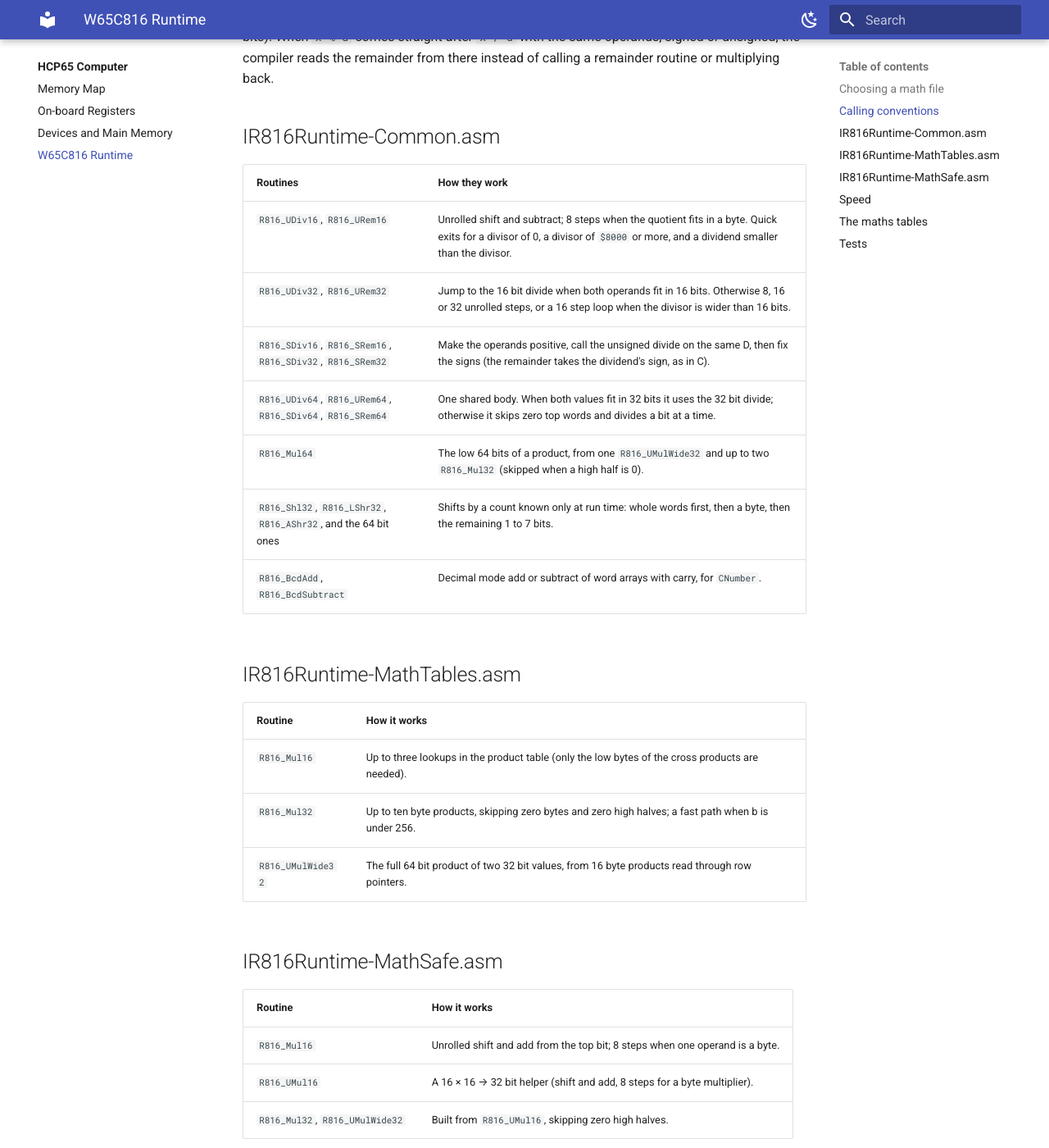
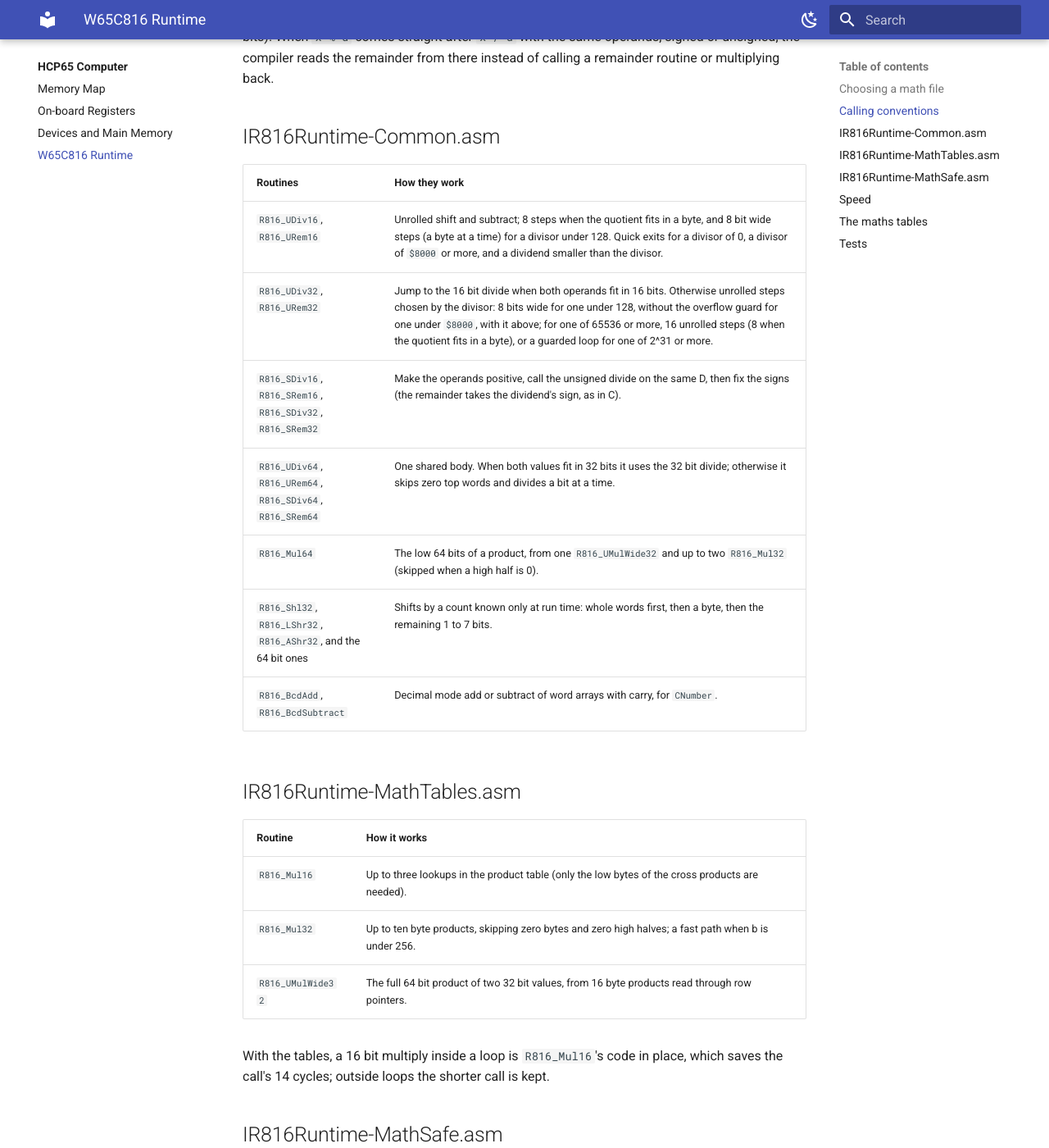
Before and after one commit to andrewpaterson/HCP65, an MkDocs documentation site: the page built from Website/docs/hcp65/runtime.md, in a window 1280 px wide and 1400 px high, scrolled down 1618 px. Shown: the whole window at 82% size. Built offline with MkDocs 1.6.1 and Material for MkDocs 9.7.7, drawn with Linux system fonts in a browser that asks for light colours; some of the changed text lies outside the part shown.

Commit message:
Docs site: the runtime page's divide steps by divisor, the inline 16 bit multiply in loops, and the new divide cycle counts.

```diff
--- a/Website/docs/hcp65/runtime.md
+++ b/Website/docs/hcp65/runtime.md
@@ -59,8 +59,8 @@ back.
 
 | Routines | How they work |
 |---|---|
-| `R816_UDiv16`, `R816_URem16` | Unrolled shift and subtract; 8 steps when the quotient fits in a byte.  Quick exits for a divisor of 0, a divisor of `$8000` or more, and a dividend smaller than the divisor. |
-| `R816_UDiv32`, `R816_URem32` | Jump to the 16 bit divide when both operands fit in 16 bits.  Otherwise 8, 16 or 32 unrolled steps, or a 16 step loop when the divisor is wider than 16 bits. |
+| `R816_UDiv16`, `R816_URem16` | Unrolled shift and subtract; 8 steps when the quotient fits in a byte, and 8 bit wide steps (a byte at a time) for a divisor under 128.  Quick exits for a divisor of 0, a divisor of `$8000` or more, and a dividend smaller than the divisor. |
+| `R816_UDiv32`, `R816_URem32` | Jump to the 16 bit divide when both operands fit in 16 bits.  Otherwise unrolled steps chosen by the divisor: 8 bits wide for one under 128, without the overflow guard for one under `$8000`, with it above; for one of 65536 or more, 16 unrolled steps (8 when the quotient fits in a byte), or a guarded loop for one of 2^31 or more. |
 | `R816_SDiv16`, `R816_SRem16`, `R816_SDiv32`, `R816_SRem32` | Make the operands positive, call the unsigned divide on the same D, then fix the signs (the remainder takes the dividend's sign, as in C). |
 | `R816_UDiv64`, `R816_URem64`, `R816_SDiv64`, `R816_SRem64` | One shared body.  When both values fit in 32 bits it uses the 32 bit divide; otherwise it skips zero top words and divides a bit at a time. |
 | `R816_Mul64` | The low 64 bits of a product, from one `R816_UMulWide32` and up to two `R816_Mul32` (skipped when a high half is 0). |
@@ -74,6 +74,9 @@ back.
 | `R816_Mul16` | Up to three lookups in the product table (only the low bytes of the cross products are needed). |
 | `R816_Mul32` | Up to ten byte products, skipping zero bytes and zero high halves; a fast path when b is under 256. |
 | `R816_UMulWide32` | The full 64 bit product of two 32 bit values, from 16 byte products read through row pointers. |
+
+With the tables, a 16 bit multiply inside a loop is `R816_Mul16`'s code in place, which saves the call's 14 cycles;
+outside loops the shorter call is kept.
 
 ## IR816Runtime-MathSafe.asm
 
@@ -97,9 +100,13 @@ The divides are the same in both:
 
 | Divide | Cycles |
 |---|---|
-| 16 / 16 bits | about 110 (counting dividends below the divisor, which return early) |
-| 16 / 8 bits | about 274 |
-| 32 / 16 bits | about 470 |
+| 16 / 16 bits | about 113 (counting dividends below the divisor, which return early) |
+| 16 bits / a divisor under 128 | about 275 |
+| 16 bits / a divisor of 128 to 255 | about 254 |
+| 32 bits / a divisor under 128 | about 515 |
+| 32 bits / a divisor under `$8000` | about 487 |
+| 32 bits / a divisor of `$8000` to `$FFFF` | about 428 |
+| 32 / 32 bits | about 694 |
 | `R816_SDiv64` | about 4230 on average; about 830 when both values fit in 32 bits |
 
 The divides don't use a reciprocal table.  With only 8 × 8 products, one product costs about the
```
